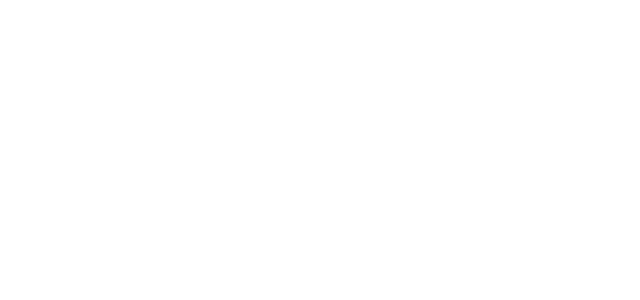
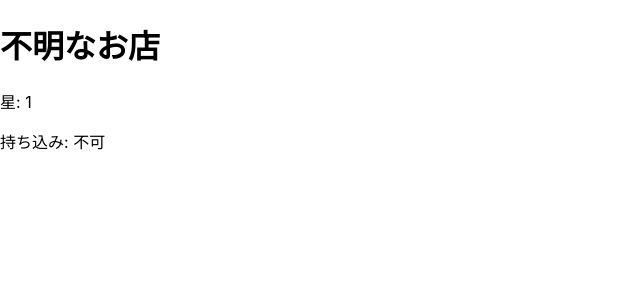
Before and after one commit to tatsuya-asami/next-sg-shop, a Next.js app: page /shops/1 in a window 1280 px wide. Shown: the top 300 px of the page, without its empty margins (0-640 px from the left). Built offline with nearby package versions, Linux system fonts and the light colour scheme.

Commit message:
Modify Type and display contents

```diff
--- a/data/getShopData.ts
+++ b/data/getShopData.ts
@@ -1,6 +1,6 @@
-import { SHOPS } from "./shops";
+import type { Shop } from "./shops";
 
-export async function loadShops(): Promise<typeof SHOPS> {
+export async function loadShops(): Promise<Shop[]> {
   try {
     const res = await fetch(`http://localhost:3000/api/shop`);
     const data = await res.json();
@@ -13,8 +13,8 @@
   }
 }
 
-export const getShopData = async (name: string) => {
+export const getShopData = async (name: string): Promise<Shop> => {
   const shops = await loadShops();
   const shopName = shops.find((shop) => shop.name === name);
-  return shopName ?? "不明なお店";
+  return shopName ?? { name: "不明なお店", rank: 1, bringIn: false };
 };
--- a/pages/shops/[name].tsx
+++ b/pages/shops/[name].tsx
@@ -1,8 +1,14 @@
-import { getShopData, loadShops } from "../../data/getShopData";
-import { SHOPS } from "../../data/shops";
+import { getShopData } from "../../data/getShopData";
+import { Shop, SHOPS } from "../../data/shops";
 
-const Shop = ({ shopParams }: { shopParams: { name: string } }) => {
-  return <div>{shopParams.name}</div>;
+const Shop = ({ shopParams }: { shopParams: Shop }) => {
+  return (
+    <div>
+      <h1>{shopParams.name}</h1>
+      <p>星: {shopParams.rank}</p>
+      <p>持ち込み: {shopParams.bringIn ? "可" : "不可"}</p>
+    </div>
+  );
 };
 
 export default Shop;
```
